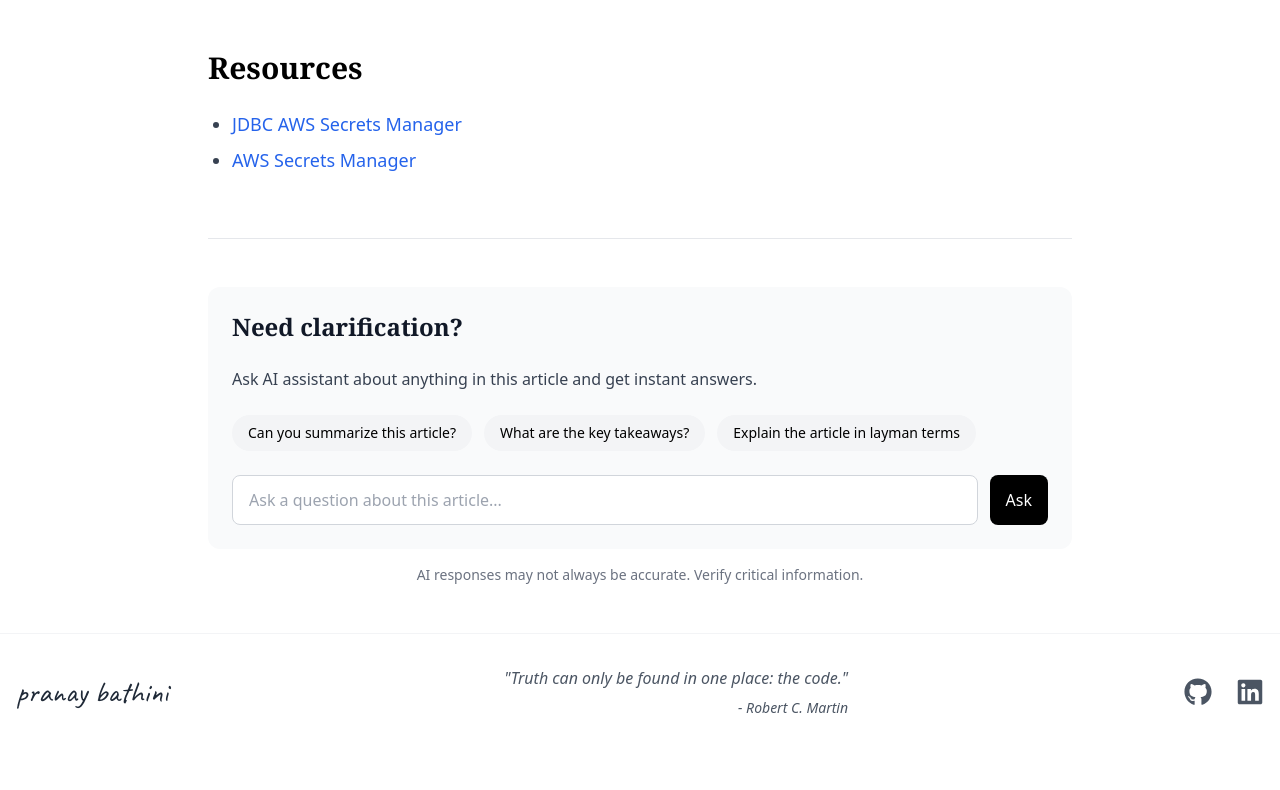
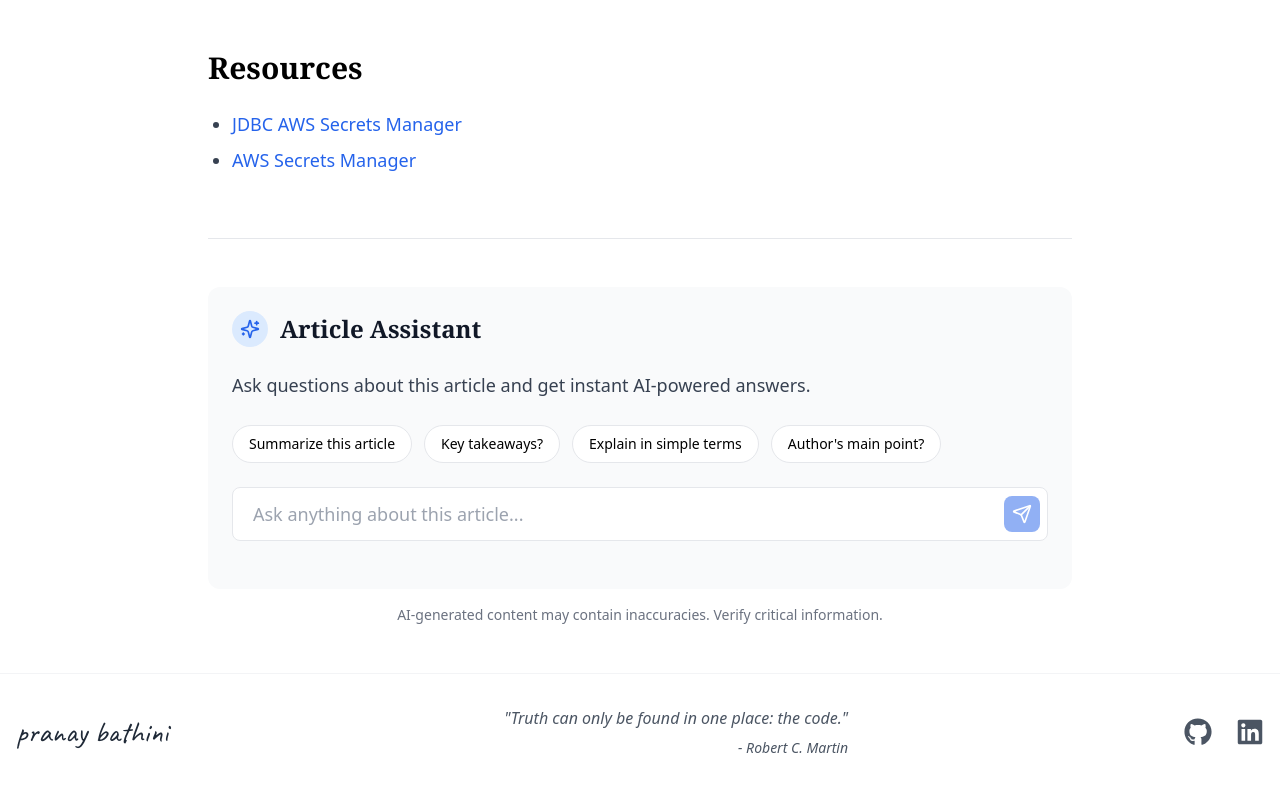
Before and after one commit to pranaybathini/pranaybathini.github.io, a Next.js app: page /post/aws-secrets-rotation in a window 1280 px wide. Shown: the part 4601-5391 px from the top of the page. Before the commit the page ends 5351 px from the top, so only its background shows below. Built offline with nearby package versions, Linux system fonts and the light colour scheme.

Commit message:
refactor: redesign ui and fix hydration issues

```diff
--- a/package.json
+++ b/package.json
@@ -14,6 +14,7 @@
     "ai": "^4.2.10",
     "date-fns": "^4.1.0",
     "gray-matter": "^4.0.3",
+    "lucide-react": "^0.486.0",
     "marked": "^15.0.7",
     "next": "^15.2.1",
     "openai": "^4.91.0",
--- a/src/app/components/AIInteraction.tsx
+++ b/src/app/components/AIInteraction.tsx
@@ -1,4 +1,4 @@
-// src/app/components/AIInteraction.js
+// src/app/components/AIInteraction.tsx
 "use client";
 
 import { useState, useEffect } from "react";
@@ -6,6 +6,9 @@ import ReactMarkdown from "react-markdown";
 import remarkGfm from "remark-gfm";
 import rehypeHighlight from "rehype-highlight";
 import "highlight.js/styles/atom-one-dark.css";
+import { Sparkles, Send, Loader2 } from "lucide-react";
+import Image from "next/image";
+import type { Components } from "react-markdown";
 
 interface AIInteractionProps {
   content: string;
@@ -15,9 +18,8 @@ export default function AIInteraction({ content }: AIInteractionProps) {
   const [question, setQuestion] = useState("");
   const [response, setResponse] = useState("");
   const [isLoading, setIsLoading] = useState(false);
-  const [isClient, setIsClient] = useState(false); // Flag to ensure client-side rendering
+  const [isClient, setIsClient] = useState(false);
 
-  // Ensure we only run the content rendering logic on the client
   useEffect(() => {
     setIsClient(true);
   }, []);
@@ -33,21 +35,14 @@ export default function AIInteraction({ content }: AIInteractionProps) {
       const res = await fetch("/api/ask", {
         method: "POST",
         headers: { "Content-Type": "application/json" },
-        body: JSON.stringify({
-          content,
-          question,
-        }),
+        body: JSON.stringify({ content, question }),
       });
 
       const data = await res.json();
-      if (data.error) {
-        setResponse(data.error);
-      } else {
-        setResponse(data.content || "No response generated.");
-      }
+      setResponse(data.error || data.content || "No response generated.");
     } catch (error) {
       console.error("API Error:", error);
-      setResponse("Sorry, I couldn't process the request.");
+      setResponse("Sorry, I couldn't process your request. Please try again.");
     } finally {
       setIsLoading(false);
     }
@@ -58,75 +53,208 @@ export default function AIInteraction({ content }: AIInteractionProps) {
     handleSubmit();
   };
 
-  // Only render the AI response after the client has hydrated
-  if (!isClient) {
-    return null; // Return null to avoid rendering anything during SSR
-  }
+  // Properly typed Markdown components
+  const MarkdownComponents: Components = {
+    pre: ({ children, ...props }) => (
+      <div className="not-prose my-6 overflow-hidden rounded-lg">
+        <pre {...props} className="bg-gray-800 p-4 overflow-x-auto">
+          {children}
+        </pre>
+      </div>
+    ),
+    code: (props) => {
+      const { inline, className, children, ...rest } = props as {
+        inline?: boolean;
+        className?: string;
+        children: React.ReactNode;
+      };
+
+      const match = /language-(\w+)/.exec(className || "");
+      return inline ? (
+        <code
+          className="bg-gray-100 px-1.5 py-0.5 rounded text-red-600 text-sm"
+          {...rest}
+        >
+          {children}
+        </code>
+      ) : (
+        <code
+          className={`hljs language-${match ? match[1] : ""} text-sm`}
+          {...rest}
+        >
+          {children}
+        </code>
+      );
+    },
+    h1: ({ children, ...props }) => (
+      <h1 className="text-4xl font-serif font-bold mt-12 mb-6" {...props}>
+        {children}
+      </h1>
+    ),
+    h2: ({ children, ...props }) => (
+      <h2 className="text-3xl font-serif font-bold mt-12 mb-6" {...props}>
+        {children}
+      </h2>
+    ),
+    h3: ({ children, ...props }) => (
+      <h3 className="text-2xl font-serif font-semibold mt-8 mb-4" {...props}>
+        {children}
+      </h3>
+    ),
+    h4: ({ children, ...props }) => (
+      <h4 className="text-xl font-serif font-semibold mt-6 mb-3" {...props}>
+        {children}
+      </h4>
+    ),
+    blockquote: ({ children, ...props }) => (
+      <blockquote
+        className="border-l-4 border-gray-300 pl-4 italic my-6 text-gray-700"
+        {...props}
+      >
+        {children}
+      </blockquote>
+    ),
+    p: ({ children, ...props }) => (
+      <p className="text-gray-700 leading-relaxed mb-6 text-lg" {...props}>
+        {children}
+      </p>
+    ),
+    a: ({ href, children, ...props }) => (
+      <a
+        href={href}
+        className="text-blue-600 hover:underline"
+        {...props}
+      >
+        {children}
+      </a>
+    ),
+    img: ({ src, alt, ...props }) => (
+      <figure className="my-16 mb-24">
+        <div className="relative w-full aspect-video">
+          <Image
+            src={src || ""}
+            alt={alt || ""}
+            fill
+            className="rounded-lg object-contain"
+            priority
+            sizes="(max-width: 768px) 100vw, (max-width: 1200px) 50vw, 33vw"
+            {...props as Omit<React.ComponentPropsWithoutRef<'img'>, 'src' | 'alt' | 'width' | 'height'>}
+          />
+        </div>
+        {alt && (
+          <figcaption className="text-center text-sm text-gray-600 mt-4">
+            {alt}
+          </figcaption>
+        )}
+      </figure>
+    ),
+    ul: ({ children, ...props }) => (
+      <ul
+        className="list-disc pl-6 space-y-2 mb-6 text-gray-700 text-lg"
+        {...props}
+      >
+        {children}
+      </ul>
+    ),
+    table: ({ children, ...props }) => (
+      <div className="overflow-x-auto my-8" {...props}>
+        <table className="min-w-full border-collapse">{children}</table>
+      </div>
+    ),
+  };
+
+  if (!isClient) return null;
 
   return (
     <section className="mt-16 border-t border-gray-200 pt-12">
       <div className="bg-gray-50 rounded-xl p-6">
-        <h2 className="text-2xl font-serif font-bold text-gray-900 mb-6">
-          Need clarification?
+        <div className="flex items-center gap-3 mb-6">
+          <div className="bg-blue-100 p-2 rounded-full">
+            <Sparkles className="w-5 h-5 text-blue-600" />
+          </div>
+          <h2 className="text-2xl font-serif font-bold text-gray-900">
+            Article Assistant
           </h2>
-        <p className="text-gray-700 mb-6">
-          Ask AI assistant about anything in this article and get instant answers.
+        </div>
+
+        <p className="text-gray-700 mb-6 text-lg leading-relaxed">
+          Ask questions about this article and get instant AI-powered answers.
         </p>
 
         <div className="flex flex-wrap gap-3 mb-6">
+          {[
+            "Summarize this article",
+            "Key takeaways?",
+            "Explain in simple terms",
+            "Author's main point?"
+          ].map((q) => (
             <button
-            className="text-sm bg-gray-100 hover:bg-gray-200 px-4 py-2 rounded-full"
-            onClick={() => handleQuickQuestion("Can you summarize this article?")}
+              key={q}
+              onClick={() => handleQuickQuestion(q)}
+              className="text-sm bg-white hover:bg-gray-50 px-4 py-2 rounded-full border border-gray-200 transition-all"
+              disabled={isLoading}
             >
-            Can you summarize this article?
+              {q}
             </button>
-          <button
-            className="text-sm bg-gray-100 hover:bg-gray-200 px-4 py-2 rounded-full"
-            onClick={() => handleQuickQuestion("What are the key takeaways?")}
-          >
-            What are the key takeaways?
-          </button>
-          <button
-            className="text-sm bg-gray-100 hover:bg-gray-200 px-4 py-2 rounded-full"
-            onClick={() => handleQuickQuestion("Explain the article in layman terms")}
-          >
-            Explain the article in layman terms
-          </button>
+          ))}
         </div>
 
-        <form onSubmit={handleSubmit} className="flex gap-3">
+        <form onSubmit={handleSubmit} className="relative mb-6">
           <input
             type="text"
             value={question}
             onChange={(e) => setQuestion(e.target.value)}
-            placeholder="Ask a question about this article..."
-            className="w-full px-4 py-3 border border-gray-300 rounded-lg focus:ring-2 focus:ring-black"
+            placeholder="Ask anything about this article..."
+            className="w-full px-5 py-3 text-lg border border-gray-200 rounded-lg focus:ring-2 focus:ring-blue-500 focus:border-transparent pr-14"
+            disabled={isLoading}
           />
           <button
             type="submit"
-            disabled={isLoading}
-            className="bg-black text-white px-4 py-3 rounded-lg hover:bg-gray-800 disabled:opacity-50"
+            disabled={isLoading || !question.trim()}
+            className="absolute right-2 top-1/2 -translate-y-1/2 bg-blue-600 text-white p-2 rounded-lg hover:bg-blue-700 disabled:opacity-50 disabled:cursor-not-allowed transition-colors"
           >
-            {isLoading ? "Thinking..." : "Ask"}
+            {isLoading ? (
+              <Loader2 className="w-5 h-5 animate-spin" />
+            ) : (
+              <Send className="w-5 h-5" />
+            )}
           </button>
         </form>
 
         {(response || isLoading) && (
-          <div className="bg-white p-4 rounded-lg border border-gray-200 mt-4">
-            <div>
+          <div className="prose prose-lg mx-auto max-w-none
+            prose-headings:font-serif prose-headings:text-gray-900
+            prose-p:text-gray-700 prose-p:leading-relaxed prose-p:mb-6
+            prose-a:text-blue-600 prose-a:no-underline hover:prose-a:underline
+            prose-blockquote:border-l-4 prose-blockquote:border-gray-300
+            prose-blockquote:pl-4 prose-blockquote:italic prose-blockquote:text-gray-700
+            prose-strong:font-semibold prose-strong:text-gray-900
+            prose-code:text-red-600 prose-code:bg-gray-100 prose-code:px-1.5 prose-code:py-0.5 prose-code:rounded
+            prose-pre:bg-gray-800 prose-pre:border prose-pre:border-gray-700 prose-pre:rounded-lg prose-pre:p-4 prose-pre:overflow-x-auto
+            prose-img:rounded-lg prose-img:mx-auto
+            prose-ul:list-disc prose-ul:pl-6 prose-ol:list-decimal prose-ol:pl-6
+            prose-table:border-collapse prose-table:w-full
+            prose-th:border prose-th:border-gray-300 prose-th:p-3 prose-th:bg-gray-100
+            prose-td:border prose-td:border-gray-300 prose-td:p-3">
             {isLoading ? (
-                "Thinking..."
+              <div className="flex items-center gap-2 text-gray-500">
+                <Loader2 className="w-5 h-5 animate-spin" />
+                <span>Generating response...</span>
+              </div>
             ) : (
-                <ReactMarkdown remarkPlugins={[remarkGfm]} rehypePlugins={[rehypeHighlight]}>
+              <ReactMarkdown
+                remarkPlugins={[remarkGfm]}
+                rehypePlugins={[rehypeHighlight]}
+                components={MarkdownComponents}
+              >
                 {response}
               </ReactMarkdown>
             )}
           </div>
-          </div>
         )}
       </div>
       <p className="text-sm text-gray-500 mt-4 text-center">
-        AI responses may not always be accurate. Verify critical information.
+          AI-generated content may contain inaccuracies. Verify critical information.
       </p>
     </section>
   );
```
Also changed, not shown: 1 other file (tests, documents, lock files or other folders). Lines whose indentation alone changed are shown as unchanged.
